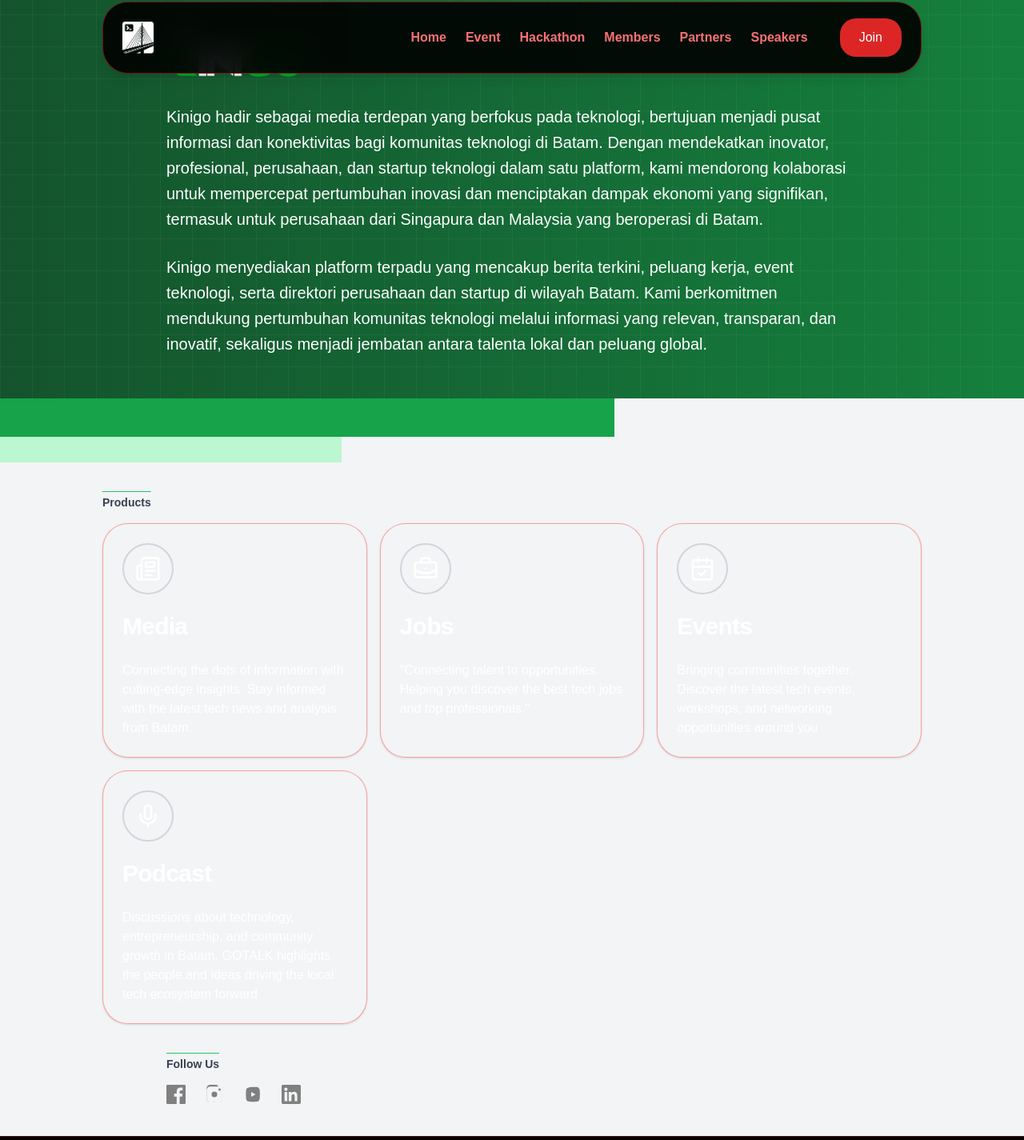
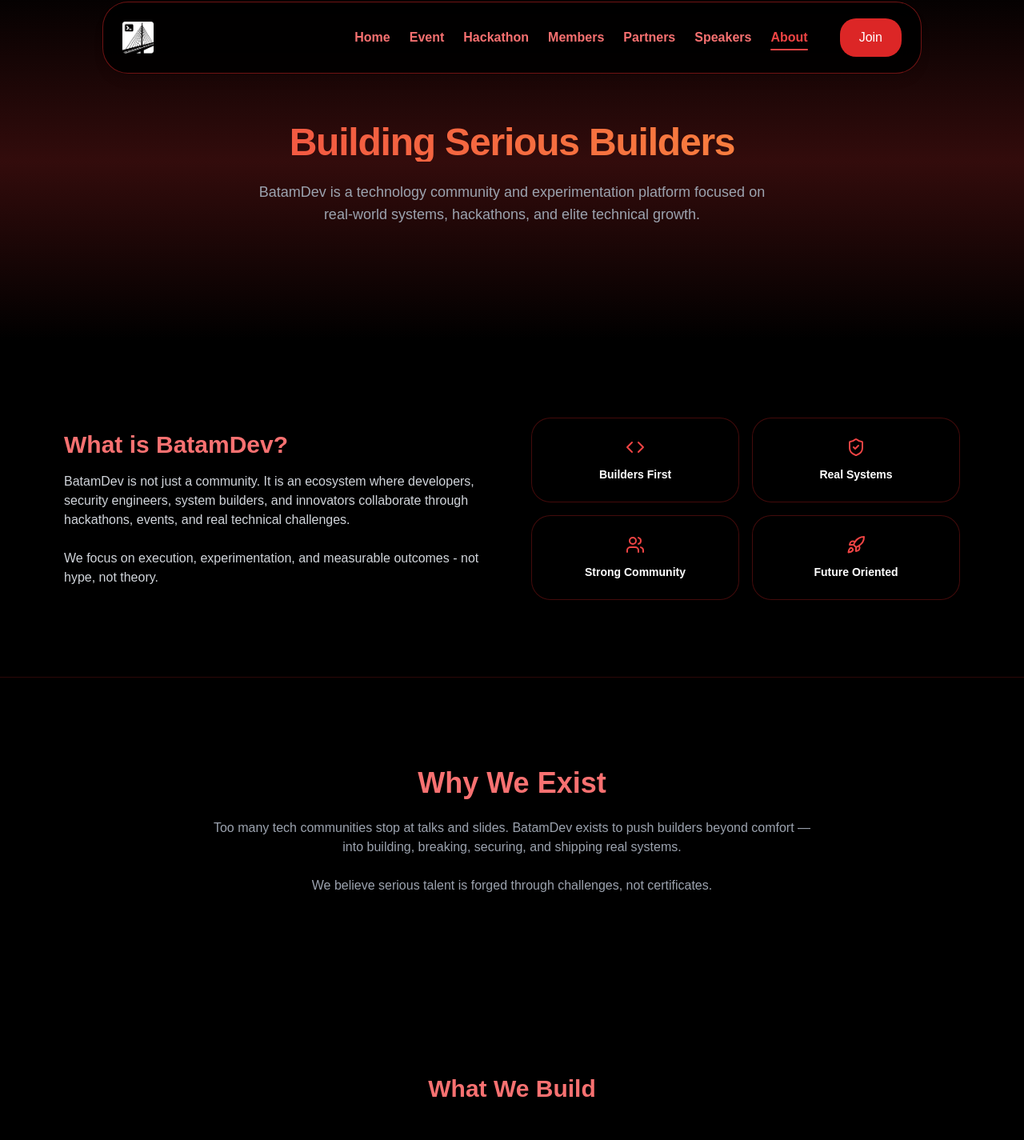
Before and after one commit to jokorezky/new-batamdev, a Next.js app: page /about in a window 1280 px wide. Shown: the part 22-1447 px from the top of the page at 80% size. Built offline with nearby package versions, Linux system fonts and the light colour scheme.

Commit message:
fix: pages

```diff
--- a/src/app/about/page.tsx
+++ b/src/app/about/page.tsx
@@ -1,146 +1,216 @@
 "use client";
 
-import React from "react";
-import { Separator } from "@/components/ui/separator";
+import { motion } from "framer-motion";
+import Link from "next/link";
 import {
-  NewspaperIcon,
-  BriefcaseBusinessIcon,
-  CalendarCheck,
-  MicIcon
+  Rocket,
+  ShieldCheck,
+  Users,
+  Code
 } from "lucide-react";
-import SocialIcons from "@/components/SocialIcons";
-import { Card, CardContent, CardHeader, CardTitle } from "@/components/ui/card";
-import { about } from "@/constants/example";
 
-export default function AboutPage() {
+export default function AboutPage(): JSX.Element {
   return (
-    <div className="relative w-full bg-gray-100">
-      <header className=" py-3 bg-gradient-to-r from-green-900 to-green-700 relative">
-        <div className="absolute inset-0 bg-[linear-gradient(to_right,rgba(255,255,255,0.15)_1px,transparent_1px),linear-gradient(to_bottom,rgba(255,255,255,0.15)_1px,transparent_1px)] bg-[size:40px_40px] opacity-30 pointer-events-none" />
-        <div className="w-full max-w-[1440px] mx-auto relative px-4 md:px-52">
-          <div className="flex items-center py-6 md:py-10 px-0 relative z-10">
-            <div className="w-full">
-              <div className="flex gap-4 md:gap-6">
-                <div>
-                  <h1 className="text-sm font-bold text-white relative w-fit after:content-[''] after:absolute after:-top-1 after:left-1/2 after:-translate-x-1/2 after:w-full after:border-t-[1px] after:border-green-500">
-                    About
-                  </h1>
-                  <img
-                    src="/logo-no-text.png"
-                    alt="Logo"
-                    className="mb-4 w-1/2 md:w-1/5"
-                  />
-                </div>
-              </div>
-              <div
-                dangerouslySetInnerHTML={{ __html: about }}
-                className="text-base md:text-xl font-medium text-white mt-1"
-              />
-            </div>
-          </div>
+    <main className="min-h-screen bg-black text-white overflow-x-hidden">
+
+      {/* HERO */}
+      <section className="relative px-4 pt-36 pb-28 md:pt-44 md:pb-36 text-center
+        bg-gradient-to-b from-black via-red-900/40 to-black"
+      >
+        <motion.h1
+          initial={{ opacity: 0, y: 40 }}
+          animate={{ opacity: 1, y: 0 }}
+          transition={{ duration: 0.8 }}
+          className="
+            text-4xl md:text-5xl font-extrabold tracking-tight
+            bg-gradient-to-r from-red-500 to-orange-400
+            bg-clip-text text-transparent
+          "
+        >
+          Building Serious Builders
+        </motion.h1>
+
+        <p className="mt-6 max-w-2xl mx-auto text-gray-400 text-sm md:text-lg leading-relaxed">
+          BatamDev is a technology community and experimentation platform
+          focused on real-world systems, hackathons, and elite technical growth.
+        </p>
+      </section>
+
+      <section className="px-4 py-24 max-w-6xl mx-auto grid md:grid-cols-2 gap-12 items-center">
+        <motion.div
+          initial={{ opacity: 0, x: -40 }}
+          whileInView={{ opacity: 1, x: 0 }}
+          viewport={{ once: true }}
+          transition={{ duration: 0.6 }}
+        >
+          <h2 className="text-3xl font-bold text-red-400 mb-4">
+            What is BatamDev?
+          </h2>
+          <p className="text-gray-300 leading-relaxed text-sm md:text-base">
+            BatamDev is not just a community.
+            It is an ecosystem where developers, security engineers,
+            system builders, and innovators collaborate through
+            hackathons, events, and real technical challenges.
+            <br /><br />
+            We focus on execution, experimentation, and measurable outcomes -
+            not hype, not theory.
+          </p>
+        </motion.div>
+
+        <motion.div
+          initial={{ opacity: 0, x: 40 }}
+          whileInView={{ opacity: 1, x: 0 }}
+          viewport={{ once: true }}
+          transition={{ duration: 0.6 }}
+          className="grid grid-cols-2 gap-4"
+        >
+          <InfoCard icon={<Code />} title="Builders First" />
+          <InfoCard icon={<ShieldCheck />} title="Real Systems" />
+          <InfoCard icon={<Users />} title="Strong Community" />
+          <InfoCard icon={<Rocket />} title="Future Oriented" />
+        </motion.div>
+      </section>
+
+      {/* WHY WE EXIST */}
+      <section className="px-4 py-28 bg-black/80 border-t border-red-600/20">
+        <div className="max-w-5xl mx-auto text-center">
+          <motion.h2
+            initial={{ opacity: 0, y: 30 }}
+            whileInView={{ opacity: 1, y: 0 }}
+            viewport={{ once: true }}
+            transition={{ duration: 0.6 }}
+            className="text-3xl md:text-4xl font-bold text-red-400 mb-6"
+          >
+            Why We Exist
+          </motion.h2>
+
+          <p className="text-gray-400 max-w-3xl mx-auto leading-relaxed text-sm md:text-base">
+            Too many tech communities stop at talks and slides.
+            BatamDev exists to push builders beyond comfort —
+            into building, breaking, securing, and shipping real systems.
+            <br /><br />
+            We believe serious talent is forged through challenges,
+            not certificates.
+          </p>
         </div>
+      </section>
 
-      </header>
-      <div className="mb-8 md:mb-10">
-        <Separator className="h-8 md:h-12 w-4/5 md:w-3/5 bg-green-600" />
-        <Separator className="h-6 md:h-8 w-2/3 md:w-1/3 bg-green-200" />
-      </div>
-      <div className="w-full max-w-[1440px] mx-auto relative">
-        <main className="w-full px-4 md:px-32 space-y-4 pb-8 md:pb-10">
+      {/* WHAT WE BUILD */}
+      <section className="px-4 py-28 max-w-6xl mx-auto">
+        <motion.h2
+          initial={{ opacity: 0, y: 30 }}
+          whileInView={{ opacity: 1, y: 0 }}
+          viewport={{ once: true }}
+          transition={{ duration: 0.6 }}
+          className="text-3xl font-bold text-red-400 mb-12 text-center"
+        >
+          What We Build
+        </motion.h2>
 
-          <h1 className="text-sm font-bold text-gray-700 relative w-fit after:content-[''] after:absolute after:-top-1 after:left-1/2 after:-translate-x-1/2 after:w-full after:border-t-[1px] after:border-green-500">
-            Products
-          </h1>
-          <div className="grid grid-cols-1 md:grid-cols-3 gap-4">
-            <Card className="rounded-3xl">
-              <CardHeader>
-                <div>
-                  <button className="w-12 h-12 md:w-16 md:h-16 rounded-full border-2 border-gray-300 flex items-center justify-center">
-                    <NewspaperIcon className="w-6 h-6 md:w-8 md:h-8" />
-                  </button>
-                </div>
+        <div className="grid md:grid-cols-3 gap-6">
+          <BuildCard
+            icon={<Rocket />}
+            title="Hackathons"
+            desc="High-signal competitions with real-world scenarios and evaluation."
+          />
+          <BuildCard
+            icon={<Users />}
+            title="Technical Events"
+            desc="Deep-dive sessions with practitioners, not influencers."
+          />
+          <BuildCard
+            icon={<ShieldCheck />}
+            title="Security Challenges"
+            desc="Red team, blue team, and system defense simulations."
+          />
+        </div>
+      </section>
 
-                <CardTitle className="pt-3 md:pt-4 text-2xl md:text-3xl">
-                  Media
-                </CardTitle>
-                <Separator className="my-3 md:my-4 mt-6 md:mt-10 bg-gray-100" />
-                <CardContent className="p-0 pt-2 md:pt-3">
-                  <div className="flex flex-wrap gap-2 text-sm md:text-base">
-                    Connecting the dots of information with cutting-edge insights.
-                    Stay informed with the latest tech news and analysis from
-                    Batam.
-                  </div>
-                </CardContent>
-              </CardHeader>
-            </Card>
-            <Card className="rounded-3xl">
-              <CardHeader>
-                <div>
-                  <button className="w-12 h-12 md:w-16 md:h-16 rounded-full border-2 border-gray-300 flex items-center justify-center">
-                    <BriefcaseBusinessIcon className="w-6 h-6 md:w-8 md:h-8" />
-                  </button>
-                </div>
+      {/* IMPACT */}
+      <section className="px-4 py-28 bg-gradient-to-b from-black via-red-900/30 to-black">
+        <div className="max-w-6xl mx-auto grid md:grid-cols-4 gap-6 text-center">
+          <Stat value="5+" label="Years of Community" />
+          <Stat value="20+" label="Events & Hackathons" />
+          <Stat value="500+" label="Builders Impacted" />
+          <Stat value="∞" label="Experiments Ahead" />
+        </div>
+      </section>
 
-                <CardTitle className="pt-3 md:pt-4 text-2xl md:text-3xl">
-                  Jobs
-                </CardTitle>
-                <Separator className="my-3 md:my-4 mt-6 md:mt-10 bg-gray-100" />
-                <CardContent className="p-0 pt-2 md:pt-3">
-                  <div className="flex flex-wrap gap-2 text-sm md:text-base">
-                    "Connecting talent to opportunities. Helping you discover the
-                    best tech jobs and top professionals."
-                  </div>
-                </CardContent>
-              </CardHeader>
-            </Card>
-            <Card className="rounded-3xl">
-              <CardHeader>
-                <div>
-                  <button className="w-12 h-12 md:w-16 md:h-16 rounded-full border-2 border-gray-300 flex items-center justify-center">
-                    <CalendarCheck className="w-6 h-6 md:w-8 md:h-8" />
-                  </button>
-                </div>
+      {/* CTA */}
+      <section className="px-4 py-28 text-center">
+        <motion.h2
+          initial={{ opacity: 0, y: 30 }}
+          whileInView={{ opacity: 1, y: 0 }}
+          viewport={{ once: true }}
+          transition={{ duration: 0.6 }}
+          className="text-3xl md:text-4xl font-bold text-white mb-6"
+        >
+          Be Part of the Ecosystem
+        </motion.h2>
 
-                <CardTitle className="pt-3 md:pt-4 text-2xl md:text-3xl">
-                  Events
-                </CardTitle>
-                <Separator className="my-3 md:my-4 mt-6 md:mt-10 bg-gray-100" />
-                <CardContent className="p-0 pt-2 md:pt-3">
-                  <div className="flex flex-wrap gap-2 text-sm md:text-base">
-                    Bringing communities together. Discover the latest tech
-                    events, workshops, and networking opportunities around you
-                  </div>
-                </CardContent>
-              </CardHeader>
-            </Card>
-            <Card className="rounded-3xl">
-              <CardHeader>
-                <div>
-                  <button className="w-12 h-12 md:w-16 md:h-16 rounded-full border-2 border-gray-300 flex items-center justify-center">
-                    <MicIcon className="w-6 h-6 md:w-8 md:h-8" />
-                  </button>
-                </div>
+        <p className="text-gray-400 max-w-xl mx-auto mb-10">
+          Join as a builder, collaborate as a partner,
+          or contribute as a speaker.
+        </p>
 
-                <CardTitle className="pt-3 md:pt-4 text-2xl md:text-3xl">
-                  Podcast
-                </CardTitle>
-                <Separator className="my-3 md:my-4 mt-6 md:mt-10 bg-gray-100" />
-                <CardContent className="p-0 pt-2 md:pt-3">
-                  <div className="flex flex-wrap gap-2 text-sm md:text-base">
-                    Discussions about technology, entrepreneurship, and community growth in Batam. GOTALK highlights the people and ideas driving the local tech ecosystem forward
-                  </div>
-                </CardContent>
-              </CardHeader>
-            </Card>
-          </div>
-        </main>
-        <main className="w-full px-4 md:px-52 space-y-4 pb-8 md:pb-10">
-          <h1 className="text-sm font-bold text-gray-700 relative w-fit after:content-[''] after:absolute after:-top-1 after:left-1/2 after:-translate-x-1/2 after:w-full after:border-t-[1px] after:border-green-500">
-            Follow Us
-          </h1>
-          <SocialIcons fill="gray" />
-        </main>
-      </div>
+        <div className="flex justify-center gap-4">
+          <Link
+            href="/join"
+            className="px-6 py-3 rounded-xl bg-red-600 hover:bg-red-700 transition"
+          >
+            Join Community
+          </Link>
+          <Link
+            href="/partners"
+            className="px-6 py-3 rounded-xl border border-red-600/40 hover:bg-red-600/20 transition"
+          >
+            Become a Partner
+          </Link>
+        </div>
+      </section>
+    </main>
+  );
+}
+
+/* COMPONENTS */
+
+function InfoCard({ icon, title }: { icon: React.ReactNode; title: string }) {
+  return (
+    <div className="p-6 rounded-2xl bg-black/60 border border-red-600/30
+      flex flex-col items-center justify-center gap-3 backdrop-blur-xl"
+    >
+      <div className="text-red-500">{icon}</div>
+      <p className="font-semibold text-sm">{title}</p>
     </div>
   );
 }
+
+function BuildCard({
+  icon,
+  title,
+  desc,
+}: {
+  icon: React.ReactNode;
+  title: string;
+  desc: string;
+}) {
+  return (
+    <motion.div
+      whileHover={{ scale: 1.03 }}
+      className="p-6 rounded-3xl bg-black/60 border border-red-600/30 backdrop-blur-xl"
+    >
+      <div className="text-red-500 mb-4">{icon}</div>
+      <h3 className="font-bold mb-2">{title}</h3>
+      <p className="text-gray-400 text-sm">{desc}</p>
+    </motion.div>
+  );
+}
+
+function Stat({ value, label }: { value: string; label: string }) {
+  return (
+    <div className="p-6 rounded-2xl bg-black/60 border border-red-600/30 backdrop-blur-xl">
+      <p className="text-4xl font-extrabold text-red-400">{value}</p>
+      <p className="text-gray-400 text-sm mt-2">{label}</p>
+    </div>
+  );
+}
--- /dev/null
+++ b/src/app/join/page.tsx
@@ -0,0 +1,99 @@
+"use client";
+
+import { motion } from "framer-motion";
+import { Button } from "@/components/ui/button";
+import Link from "next/link";
+
+export default function JoinPage(): JSX.Element {
+  return (
+    <main className="min-h-screen bg-black text-white flex items-center justify-center px-4 overflow-hidden">
+      <div className="absolute inset-0 bg-gradient-to-br from-red-900/30 via-black to-black" />
+      <div className="absolute -top-40 -right-40 w-[500px] h-[500px] bg-red-600/20 blur-[120px] rounded-full" />
+      <div className="absolute -bottom-40 -left-40 w-[500px] h-[500px] bg-orange-500/10 blur-[120px] rounded-full" />
+      <motion.div
+        initial={{ opacity: 0, y: 40 }}
+        animate={{ opacity: 1, y: 0 }}
+        transition={{ duration: 0.7 }}
+        className="relative z-10 max-w-md w-full
+          bg-black/70 border border-red-600/40
+          backdrop-blur-xl rounded-3xl p-8 md:p-10 text-center"
+      >
+        <h1
+          className="
+            text-3xl md:text-4xl font-extrabold tracking-tight
+            bg-gradient-to-r from-red-500 to-orange-400
+            bg-clip-text text-transparent
+          "
+        >
+          Join the Builders
+        </h1>
+
+        <p className="mt-4 text-gray-400 text-sm md:text-base leading-relaxed">
+          BatamDev is an ecosystem for builders who ship,
+          break, secure, and experiment with real systems.
+        </p>
+
+        <div className="mt-10">
+          <Button
+            size="lg"
+            className="
+              w-full h-14 rounded-2xl
+              bg-white text-black font-semibold
+              hover:bg-gray-100 transition
+              flex items-center justify-center gap-3
+            "
+            onClick={() => {
+              console.log("Sign in with Google");
+            }}
+          >
+            <GoogleIcon />
+            Continue with Google
+          </Button>
+        </div>
+
+        <p className="mt-6 text-xs text-gray-500">
+          By joining, you agree to participate respectfully
+          and contribute to a high-signal community.
+        </p>
+
+        <div className="mt-8 text-xs text-gray-500">
+          Looking to collaborate as a partner?{" "}
+          <Link
+            href="/partners"
+            className="text-red-400 hover:text-red-500 transition"
+          >
+            Become a Partner
+          </Link>
+        </div>
+      </motion.div>
+    </main>
+  );
+}
+
+function GoogleIcon() {
+  return (
+    <svg
+      width="22"
+      height="22"
+      viewBox="0 0 48 48"
+      xmlns="http://www.w3.org/2000/svg"
+    >
+      <path
+        fill="#EA4335"
+        d="M24 9.5c3.14 0 5.95 1.08 8.17 2.86l6.09-6.09C34.52 2.9 29.62 1 24 1 14.61 1 6.73 6.38 3.26 14.21l7.1 5.51C12.05 13.09 17.57 9.5 24 9.5z"
+      />
+      <path
+        fill="#4285F4"
+        d="M46.5 24.5c0-1.64-.15-3.21-.42-4.74H24v9.01h12.69c-.55 2.97-2.2 5.49-4.69 7.19l7.19 5.59c4.21-3.88 6.31-9.6 6.31-17.05z"
+      />
+      <path
+        fill="#FBBC05"
+        d="M10.36 28.72c-.48-1.44-.76-2.97-.76-4.56s.28-3.12.76-4.56l-7.1-5.51C1.16 17.12 0 20.46 0 24s1.16 6.88 3.26 9.91l7.1-5.19z"
+      />
+      <path
+        fill="#34A853"
+        d="M24 47c5.62 0 10.34-1.86 13.79-5.03l-7.19-5.59c-2 1.34-4.56 2.14-6.6 2.14-6.43 0-11.95-3.59-14.64-8.72l-7.1 5.19C6.73 41.62 14.61 47 24 47z"
+      />
+    </svg>
+  );
+}
--- a/src/app/layout.tsx
+++ b/src/app/layout.tsx
@@ -8,9 +8,9 @@
   title: "batamdev - Empowering Batam's Tech Community",
   description: "Kinigo adalah ekosistem teknologi terdepan di Batam...",
   icons: {
-    icon: "/favicon.png",
-    shortcut: "/favicon.png",
-    apple: "/favicon.png",
+    icon: "/header-logo.png",
+    shortcut: "/header-logo.png",
+    apple: "/header-logo.png",
   },
   keywords: [],
   openGraph: {
--- a/src/app/members/page.tsx
+++ b/src/app/members/page.tsx
@@ -70,7 +70,7 @@
             bg-gradient-to-r from-red-500 to-orange-400
             bg-clip-text text-transparent"
         >
-          Community Members
+          Members
         </motion.h1>
 
         <motion.p
@@ -83,7 +83,6 @@
         </motion.p>
       </section>
 
-      {/* ===== MEMBERS GRID ===== */}
       <section className="max-w-6xl mx-auto">
         <motion.div
           variants={container}
@@ -146,8 +145,6 @@
           ))}
         </motion.div>
       </section>
-
-      {/* ===== CTA ===== */}
       <section className="mt-24 text-center">
         <motion.div
           initial={{ opacity: 0, y: 30 }}
--- a/src/app/speakers/page.tsx
+++ b/src/app/speakers/page.tsx
@@ -57,12 +57,12 @@
           animate={{ opacity: 1, y: 0 }}
           transition={{ duration: 0.8 }}
           className="
-            text-4xl md:text-6xl font-extrabold tracking-tight
+            text-4xl md:text-5xl font-extrabold tracking-tight
             bg-gradient-to-r from-red-500 to-orange-400
             bg-clip-text text-transparent
           "
         >
-          Speakers of BatamDev
+          Speakers
         </motion.h1>
 
         <p className="mt-4 max-w-2xl mx-auto text-gray-400 text-sm md:text-lg">
--- a/src/components/Header.tsx
+++ b/src/components/Header.tsx
@@ -51,6 +51,9 @@
           <Link href="/speakers" className={navItem("/speakers")}>
             Speakers
           </Link>
+          <Link href="/about" className={navItem("/about")}>
+            About
+          </Link>
         </nav>
 
         {/* CTA */}
```
Also changed, not shown: src/app/partners/page.tsx (+2 -7 lines).
